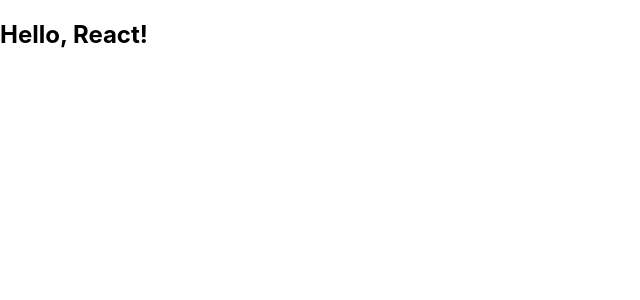
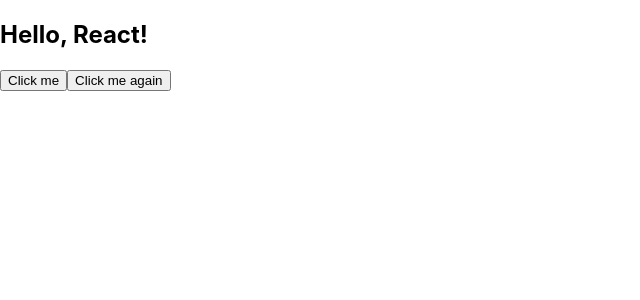
Before and after one commit to icxd3/create-react-app, a React (Create React App) app: page / in a window 1280 px wide. Shown: the top 300 px of the page, without its empty margins (0-640 px from the left). Built offline with nearby package versions, Linux system fonts and the light colour scheme.

Commit message:
lecture about CRA done

```diff
--- a/src/index.js
+++ b/src/index.js
@@ -3,8 +3,37 @@
 import './index.css';
 import App from './App';
 
-const elem = <h2> Hello, React! </h2>;
+const text = 'Hello, React!';
+// JSX - JavaScript XML - расширение синтаксиса JavaScript,
+// которое позволяет писать HTML-подобный код внутри JavaScript.
+// Синтаксис похож на интерполяцию в шаблонных строках,
+// но вместо строк используется HTML-подобный код.
 
+// В многострочных элементах нельзя использовать объекты
+
+
+const elem = (
+  <div>
+    <h2>{text}</h2>
+    <button>Click me</button>
+    <button tabIndex={0}>Click me again</button>
+  </div>
+);  // React Elemen
+// 1 правило = если в JSX используется несколько строк,
+// то их нужно обернуть в один родительский элемент.
+// В данном случае это <div>...</div>
+
+// 2 правило = если элемент многострочный,
+// то его нужно обернуть в круглые скобки.
+// В данном случае это <div>...</div>
+
+// tabIndex - атрибут, который определяет порядок фокусировки элементов
+// при навигации с помощью клавиши Tab.
+// В JSX атрибуты пишутся в camelCase, а не в kebab-case, как в HTML.
+
+
+
+//const elem = React.createElement('h2', {className: 'greeting'}, 'Hello, React!');
 
 const root = ReactDOM.createRoot(document.getElementById('root'));
 root.render(
```
